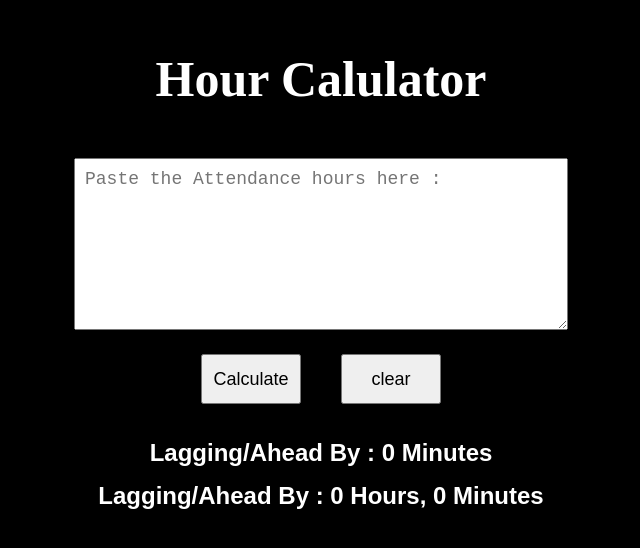
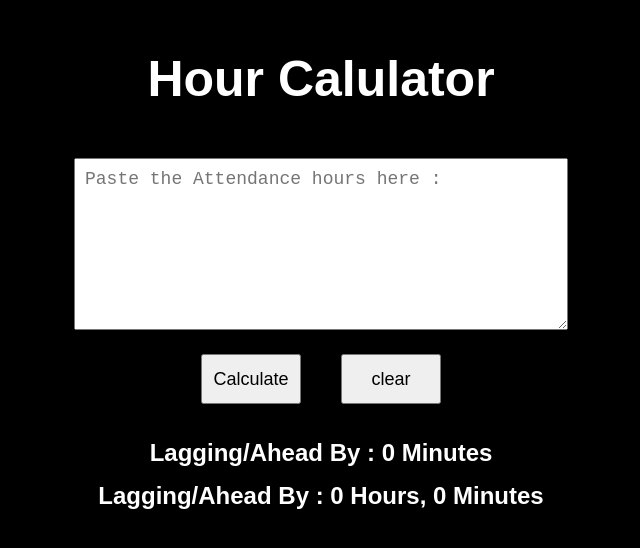
Before and after one commit to Anshul-Sharma-1215114/Hour-Calculator, a React (Create React App) app: page / in a window 1280 px wide. Shown: the top 548 px of the page, without its empty margins (319-959 px from the left). Built offline with nearby package versions, Linux system fonts and the light colour scheme.

Commit message:
added gh pages and h1 font

```diff
--- a/public/index.html
+++ b/public/index.html
@@ -24,7 +24,7 @@
       work correctly both with client-side routing and a non-root public URL.
       Learn how to configure a non-root public URL by running `npm run build`.
     -->
-    <title>React App</title>
+    <title>Hour Calculator</title>
   </head>
   <body>
     <noscript>You need to enable JavaScript to run this app.</noscript>
--- a/src/components/calculator/calculator.css
+++ b/src/components/calculator/calculator.css
@@ -5,6 +5,7 @@
 h1{
     color: white;
     font-size: 50px;
+    font-family: Arial;
 }
 
 .input{
```
Also changed, not shown: package.json (+8 -1 lines), 1 other file (tests, documents, lock files or other folders).
